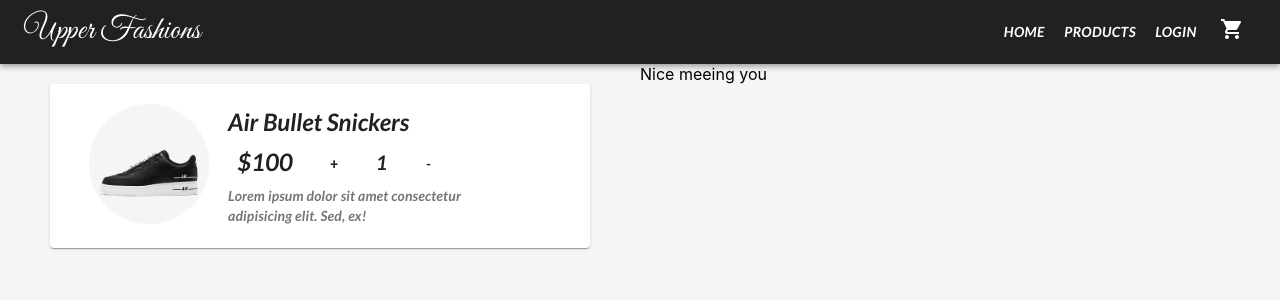
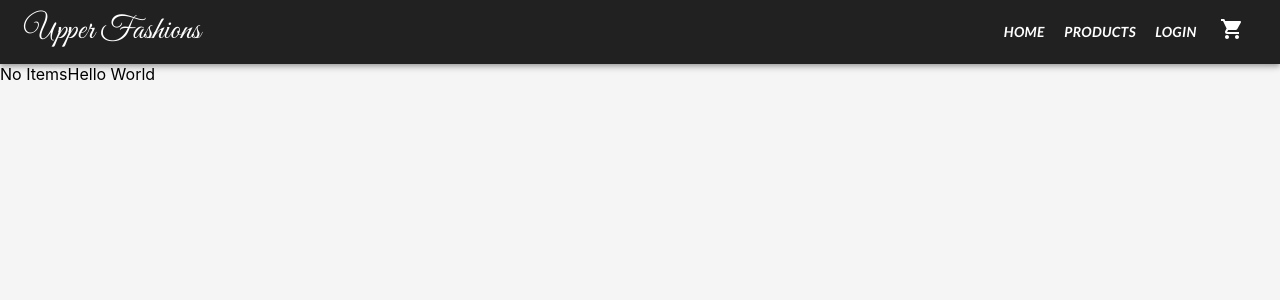
Before and after one commit to hamzaalvi1/Shopping-Cart, a React (Create React App) app: page /addToCart in a window 1280 px wide. Shown: the top 300 px of the page. Built offline with nearby package versions, Linux system fonts and the light colour scheme.

Commit message:
complete add to cart feature

```diff
--- a/src/Components/AddToCart/AddtoCart.jsx
+++ b/src/Components/AddToCart/AddtoCart.jsx
@@ -1,13 +1,13 @@
-import React from "react"
+import React, {useContext} from "react"
 import { makeStyles } from '@material-ui/core/styles';
 import Grid from '@material-ui/core/Grid';
 import Card from '@material-ui/core/Card';
 import Typography from '@material-ui/core/Typography';
 import Button from '@material-ui/core/Button';
-
+import IconButton from '@material-ui/core/IconButton';
+import DeleteIcon from '@material-ui/icons/Delete';
 import "./addtoCart.css"
-import image from "../../img2.jpg"
-
+import {ShoeContext} from "../Context/GlobalState"
 const useStyles = makeStyles({
     font:{
       fontFamily: "Lato"
@@ -19,43 +19,61 @@ const useStyles = makeStyles({
   });
 const AddToCart = ()=>{
     const classes = useStyles();
+    const shoeContext = useContext(ShoeContext)
+    console.log(shoeContext)
+    const {cartState,cartDispatch} = shoeContext
+    const deleteCart = (id) => {
+      cartDispatch({type:"DELETE_CART",payload:id})
+    }
+    const addItem = cartState.map((item,idx)=>{
+      return (
+        <div key = {idx}>
 
-    return(
-        <div className = "cart">
-          <Grid container>
-           <Grid item >
                <Card className = "main-card">
                   <div className = "card-panel" >
                       <div className = "cart-img">
-                     <img src={image} alt="image" width = "120px"/>
+                     <img src={item.src} alt={item.title} width = "120px"/>
                      </div>
                      <div>
                      <Typography gutterBottom variant="h5" component="h2" className = {classes.font} >
-                      Air Bullet Snickers
+                      {item.title}
                     </Typography>
                      <div className = "shoe-desc">
                      <Typography gutterBottom variant="h5" component="h2"className = {classes.font} >
-                      $100
+                      {item.price}
                     </Typography>
-                    <Button>+</Button>
+                    <Button>-</Button>
                     <Typography gutterBottom variant="h6" component="h2"className = {classes.font} >
                       1
                     </Typography>
-                    <Button>-</Button>
+                    <Button>+</Button>
+                    <IconButton onClick = {()=>deleteCart(item._id)} style = {{color:"Black"}}><DeleteIcon /></IconButton>
 
                     </div>
                     <Typography variant="body2" color="textSecondary" component="p"  className = {classes.font}>
-                       Lorem ipsum dolor sit amet consectetur adipisicing elit. Sed, ex!
+                       {item.desc.slice(0,100)}
+
                      </Typography>
+
                      </div>
 
                   </div>
 
                </Card>
-           </Grid>
-           <Grid item >
-               Nice meeing you
-           </Grid>
+
+           </div>
+      )
+    })
+    return(
+        <div className = "cart">
+          <Grid container>
+          <Grid item >
+            {cartState.length ? addItem : "No Items" }
+            </Grid>
+            <Grid item >
+              Hello World
+            </Grid>
+
           </Grid>
 
         </div>
--- a/src/Components/Context/Reducers.js
+++ b/src/Components/Context/Reducers.js
@@ -13,7 +13,8 @@ export const addToCartReducer = (cartState,action)=>{
     switch(action.type){
         case "ADD_CART":
           return [...cartState,action.payload]
-
+         case "DELETE_CART":
+           return cartState.filter((item)=> item._id !== action.payload)
           default:
             return cartState
     }
```
Also changed, not shown: src/download.png (deleted), src/img2.jpg (deleted).
